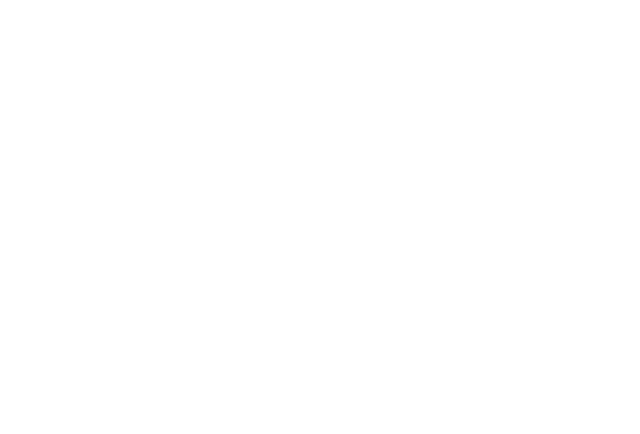
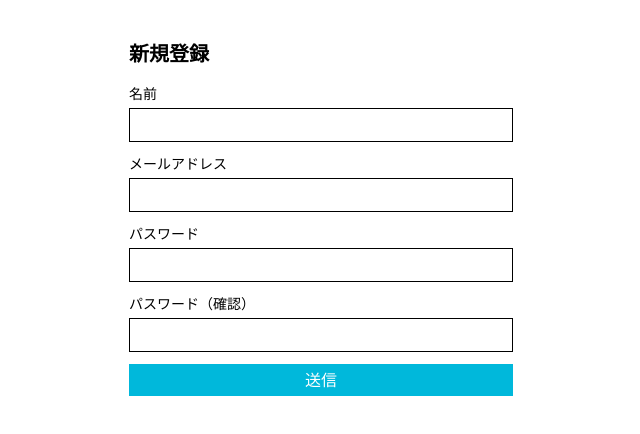
Before and after one commit to PoPodada/progate-hakkason-202504, a React (Vite) app in the folder client/: page /signup in a window 1280 px wide. Before the commit this address had no page. Shown: the top 434 px of the page, without its empty margins (319-959 px from the left). Built offline with nearby package versions, Linux system fonts and the light colour scheme.

Commit message:
ルーティング追加

```diff
--- a/client/src/main.tsx
+++ b/client/src/main.tsx
@@ -3,6 +3,8 @@ import { createRoot } from "react-dom/client";
 import "./index.css";
 import { BrowserRouter, Route, Routes } from "react-router";
 import App from "./App.tsx";
+import Login from "./features/Auth/pages/LoginPage.tsx";
+import Register from "./features/Auth/pages/RegisterPage.tsx";
 
 const rootElement = document.getElementById("root");
 if (!rootElement) throw new Error("Root element not found");
@@ -13,6 +15,8 @@ createRoot(rootElement).render(
 			<Routes>
 				<Route path="/" element={<App />} />
 				<Route path="/test" element={<>test</>} />
+				<Route path="/login" element={<Login />} />
+				<Route path="/signup" element={<Register />} />
 			</Routes>
 		</BrowserRouter>
 	</StrictMode>,
```
